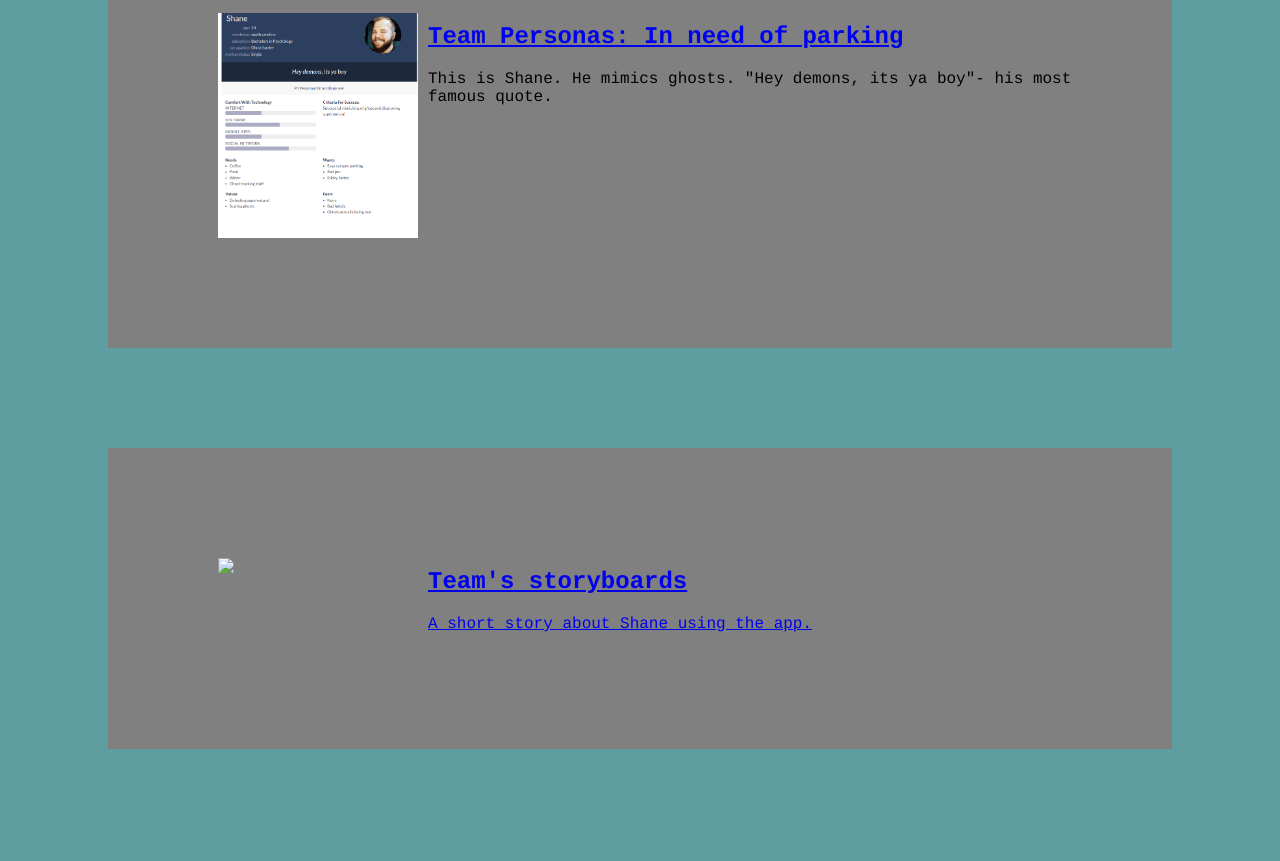
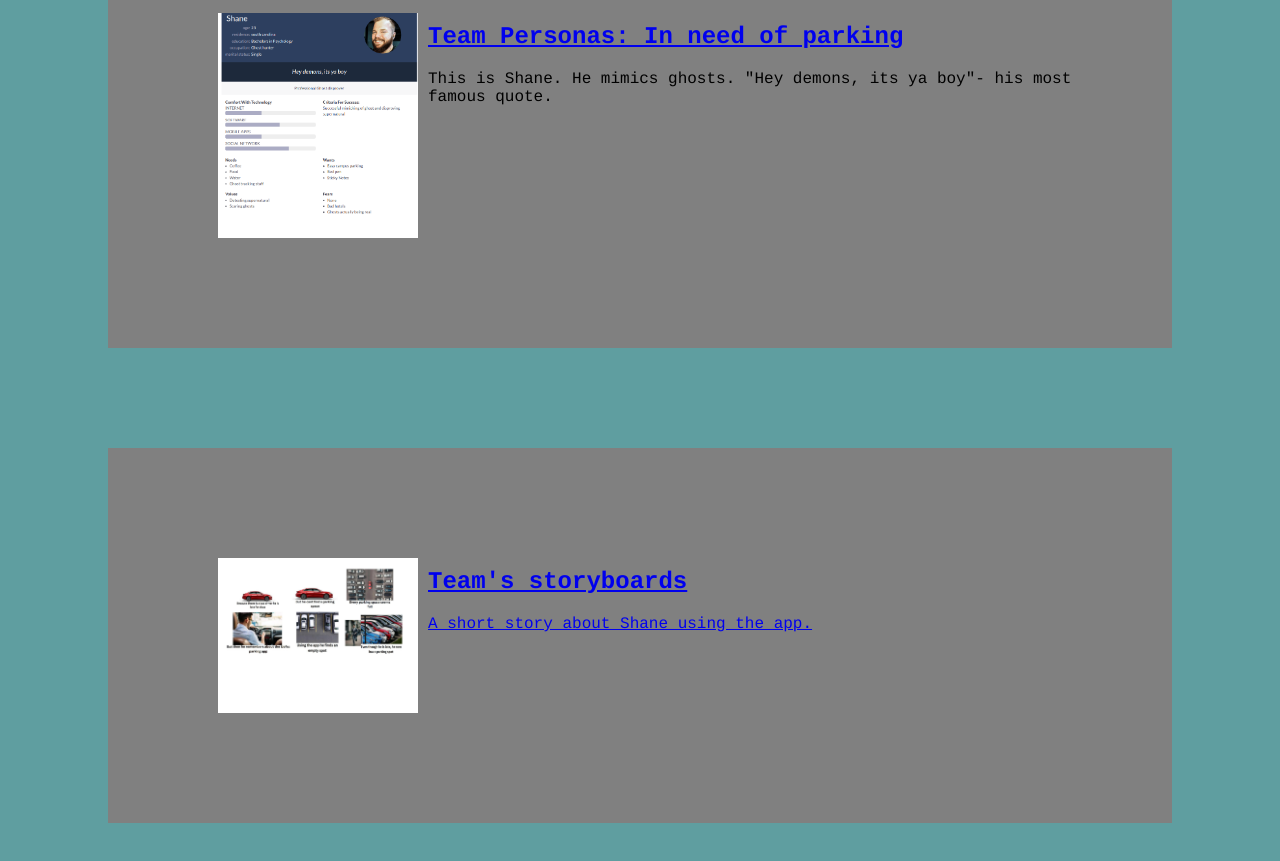
Before and after one commit to JayDavis52/JayDavis52.github.io, a plain HTML site: page index.html in a window 1280 px wide. Shown: the part 1173-2034 px from the top of the page. Drawn offline with Linux system fonts and the light colour scheme.

Commit message:
Update index.html

```diff
--- a/index.html
+++ b/index.html
@@ -39,7 +39,7 @@
           </section>
         </section>
     <section class= "assign">
-      <img src="Shaneislate.pdf"/>
+      <img src="Shaneislate.jpg"/>
       <section class= "assign-det">
         <a href= "AllStoryboards.pdf"><h2>Team's storyboards</h2>
           <p>
```
